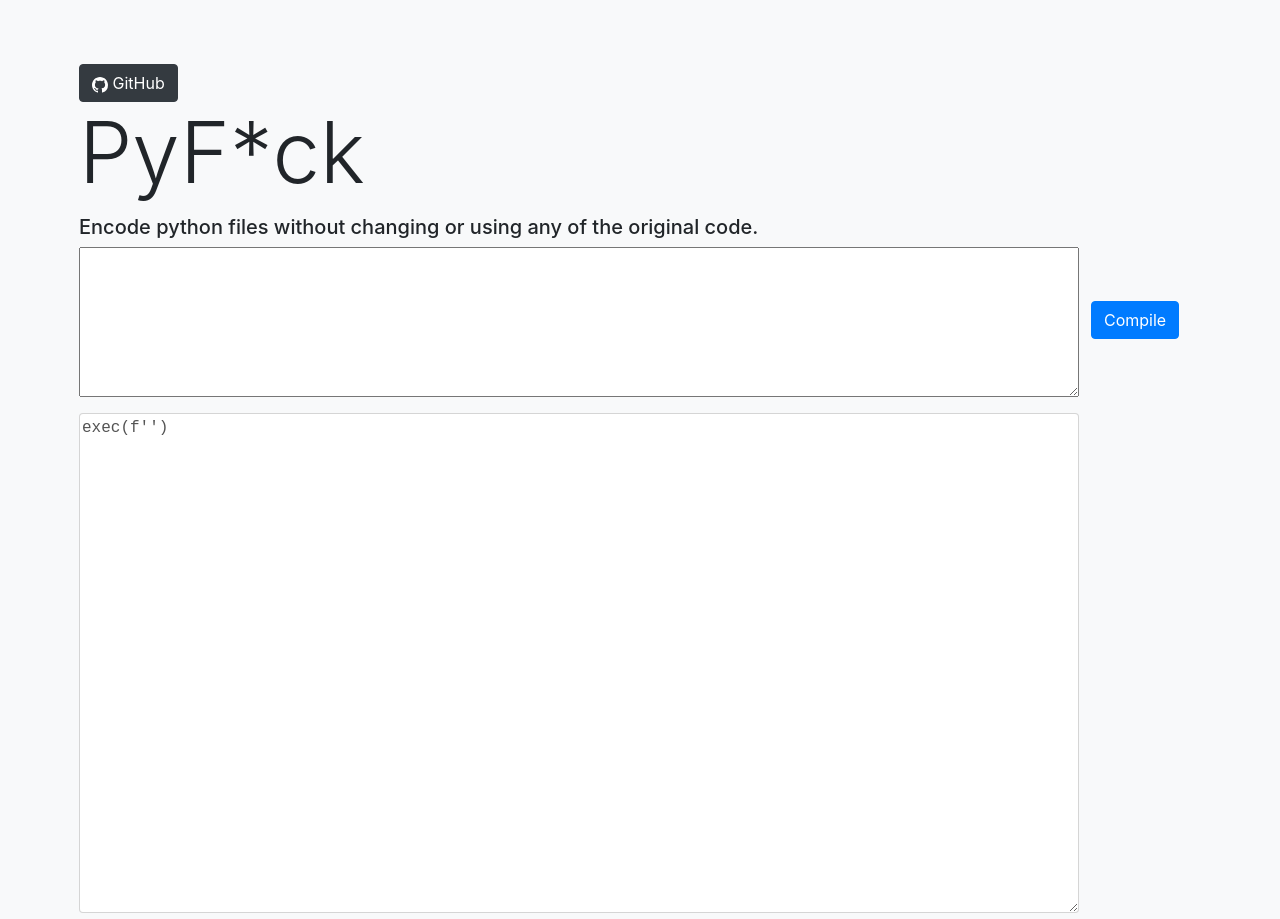
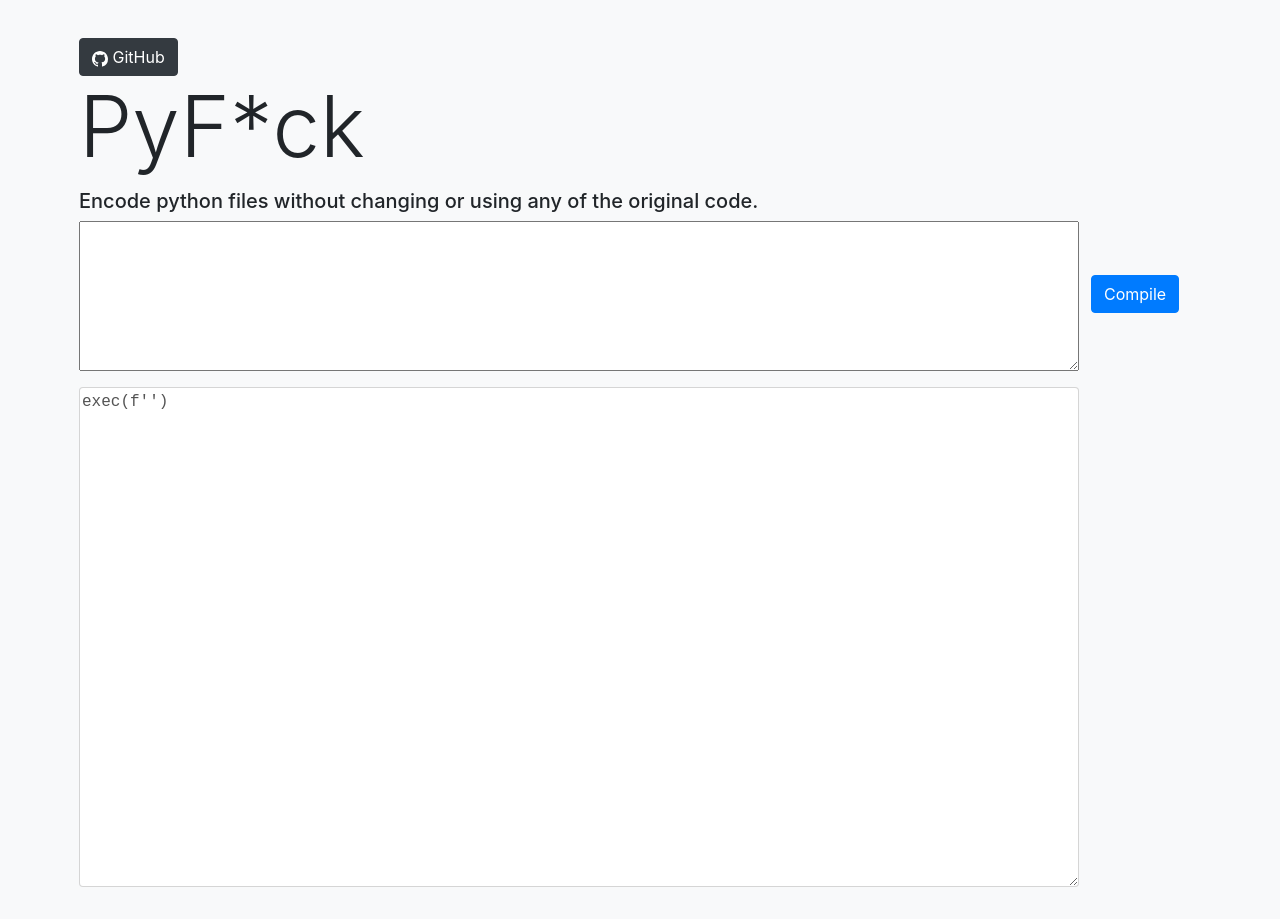
Before and after one commit to ZeroIntensity/pyfuck, a Flask app: page / in a window 1280 px wide. After the commit the page ends 887 px from the top, so only its background shows below. Run offline with Flask 2, Linux system fonts and the light colour scheme; some libraries are stand-ins or nearby versions.

Commit message:
Move index upward
switch margin-top from 5% to 3%

```diff
--- a/templates/index.html
+++ b/templates/index.html
@@ -17,7 +17,7 @@
 </head>
 <body class="bg-light">
 
-    <div style="margin-top: 5%; margin-left: 5%" class="container">
+    <div style="margin-top: 3%; margin-left: 5%" class="container">
         <a type="button" class="btn btn-dark" href="https://github.com/ZeroIntensity/pyfuck">
             <svg xmlns="http://www.w3.org/2000/svg" width="16" height="16" fill="currentColor" class="bi bi-github" viewBox="0 0 16 16">
                 <path d="M8 0C3.58 0 0 3.58 0 8c0 3.54 2.29 6.53 5.47 7.59.4.07.55-.17.55-.38 0-.19-.01-.82-.01-1.49-2.01.37-2.53-.49-2.69-.94-.09-.23-.48-.94-.82-1.13-.28-.15-.68-.52-.01-.53.63-.01 1.08.58 1.23.82.72 1.21 1.87.87 2.33.66.07-.52.28-.87.51-1.07-1.78-.2-3.64-.89-3.64-3.95 0-.87.31-1.59.82-2.15-.08-.2-.36-1.02.08-2.12 0 0 .67-.21 2.2.82.64-.18 1.32-.27 2-.27.68 0 1.36.09 2 .27 1.53-1.04 2.2-.82 2.2-.82.44 1.1.16 1.92.08 2.12.51.56.82 1.27.82 2.15 0 3.07-1.87 3.75-3.65 3.95.29.25.54.73.54 1.48 0 1.07-.01 1.93-.01 2.2 0 .21.15.46.55.38A8.012 8.012 0 0 0 16 8c0-4.42-3.58-8-8-8z"></path>
```
